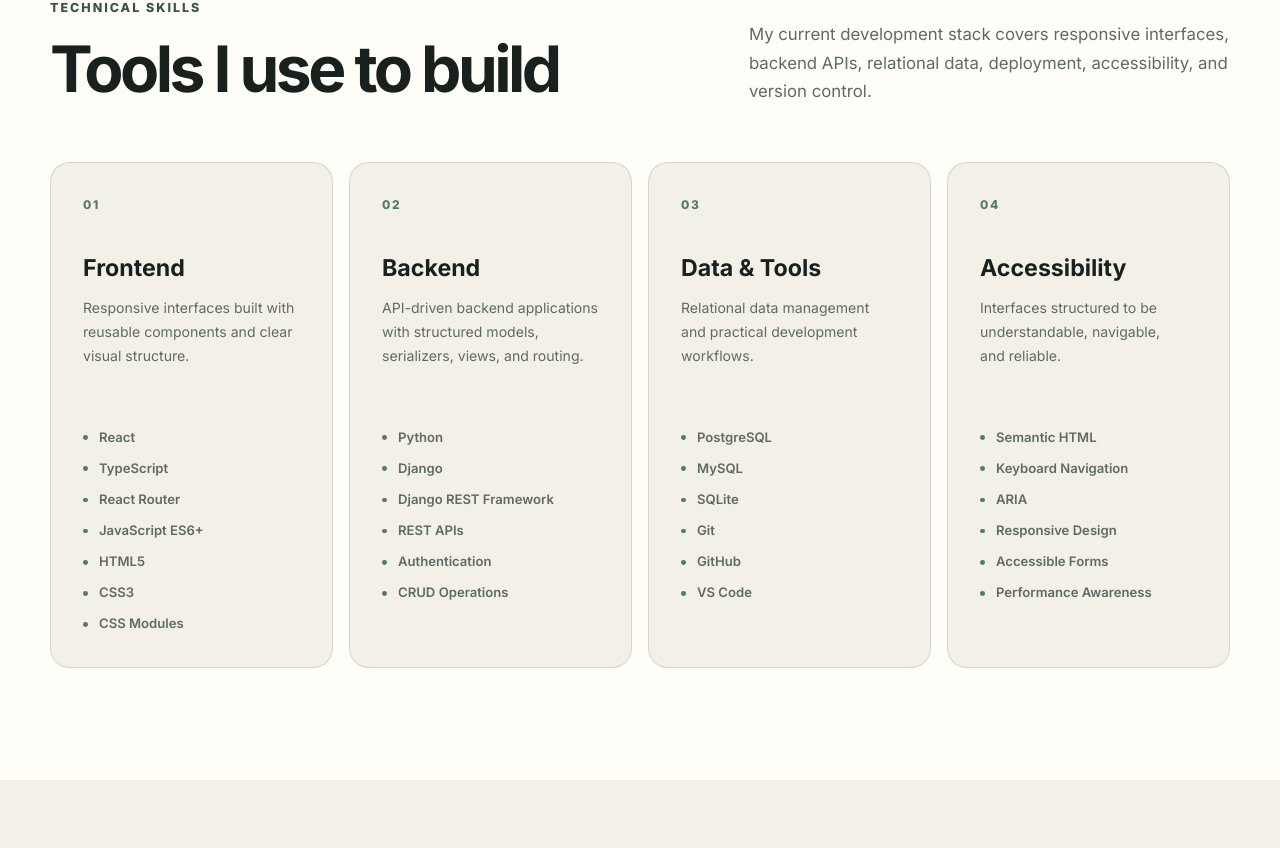
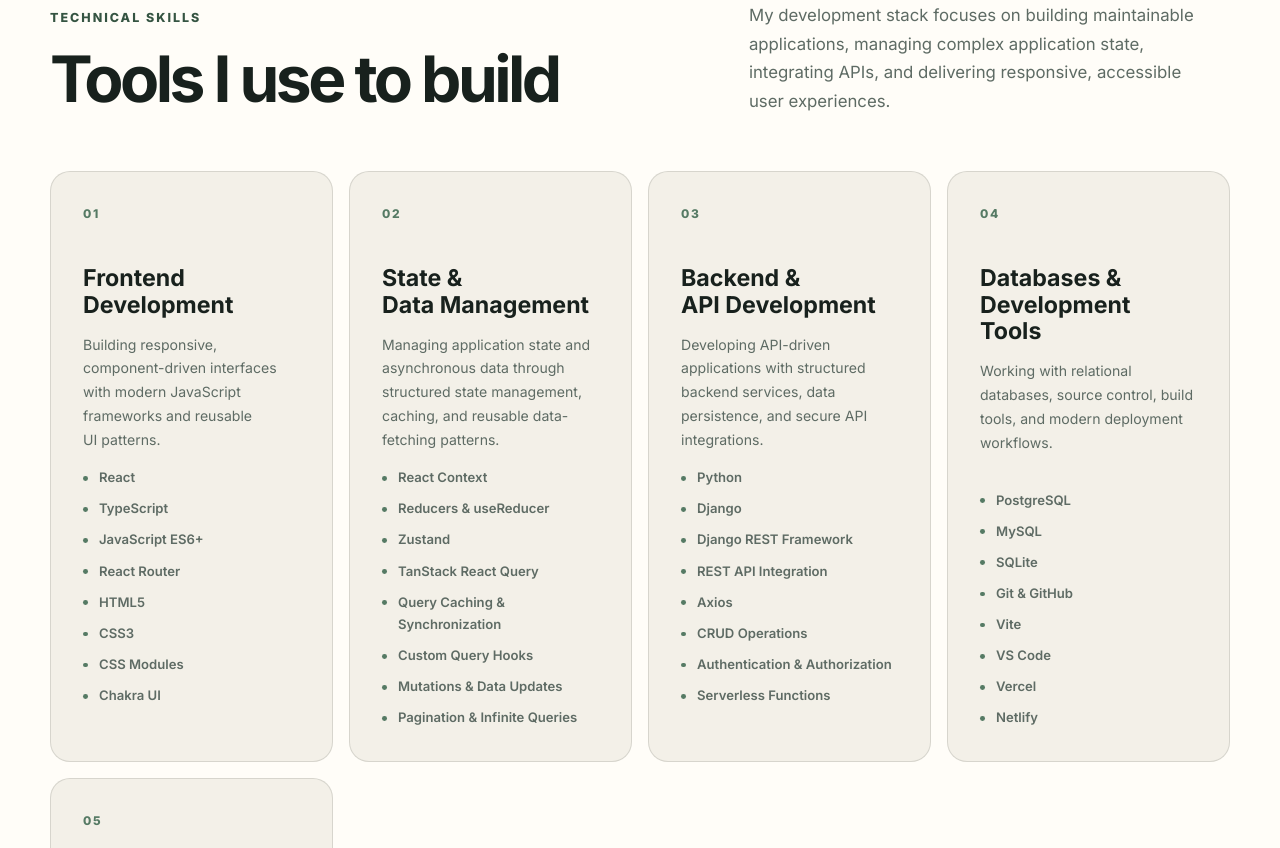
Before and after one commit to BRoseFE/portfolio, a React (Vite) app: page / in a window 1280 px wide. Shown: the part 5852-6700 px from the top of the page. Built offline with nearby package versions, Linux system fonts and the light colour scheme; a web font is replaced by a local one.

Commit message:
Updated skills

```diff
--- a/src/components/Skills.tsx
+++ b/src/components/Skills.tsx
@@ -14,9 +14,10 @@ function Skills() {
 					</div>
 
 					<p>
-						My current development stack covers responsive
-						interfaces, backend APIs, relational data, deployment,
-						accessibility, and version control.
+						My development stack focuses on building maintainable
+						applications, managing complex application state,
+						integrating APIs, and delivering responsive, accessible
+						user experiences.
 					</p>
 				</div>
 
@@ -24,81 +25,114 @@ function Skills() {
 					<article className="skill-card">
 						<span className="skill-number">01</span>
 
-						<h3>Frontend</h3>
+						<h3>Frontend Development</h3>
 
 						<p>
-							Responsive interfaces built with reusable components
-							and clear visual structure.
+							Building responsive, component-driven interfaces
+							with modern JavaScript frameworks and reusable UI
+							patterns.
 						</p>
 
 						<ul>
 							<li>React</li>
 							<li>TypeScript</li>
+							<li>JavaScript ES6+</li>
 							<li>React Router</li>
-							<li>JavaScript ES6+</li>
 							<li>HTML5</li>
 							<li>CSS3</li>
 							<li>CSS Modules</li>
+							<li>Chakra UI</li>
 						</ul>
 					</article>
 
 					<article className="skill-card">
 						<span className="skill-number">02</span>
 
-						<h3>Backend</h3>
+						<h3>State & Data Management</h3>
 
 						<p>
-							API-driven backend applications with structured
-							models, serializers, views, and routing.
+							Managing application state and asynchronous data
+							through structured state management, caching, and
+							reusable data-fetching patterns.
+						</p>
+
+						<ul>
+							<li>React Context</li>
+							<li>Reducers & useReducer</li>
+							<li>Zustand</li>
+							<li>TanStack React Query</li>
+							<li>Query Caching & Synchronization</li>
+							<li>Custom Query Hooks</li>
+							<li>Mutations & Data Updates</li>
+							<li>Pagination & Infinite Queries</li>
+						</ul>
+					</article>
+
+					<article className="skill-card">
+						<span className="skill-number">03</span>
+
+						<h3>Backend & API Development</h3>
+
+						<p>
+							Developing API-driven applications with structured
+							backend services, data persistence, and secure API
+							integrations.
 						</p>
 
 						<ul>
 							<li>Python</li>
 							<li>Django</li>
 							<li>Django REST Framework</li>
-							<li>REST APIs</li>
-							<li>Authentication</li>
+							<li>REST API Integration</li>
+							<li>Axios</li>
 							<li>CRUD Operations</li>
+							<li>Authentication & Authorization</li>
+							<li>Serverless Functions</li>
 						</ul>
 					</article>
 
 					<article className="skill-card">
-						<span className="skill-number">03</span>
+						<span className="skill-number">04</span>
 
-						<h3>Data & Tools</h3>
+						<h3>Databases & Development Tools</h3>
 
 						<p>
-							Relational data management and practical development
-							workflows.
+							Working with relational databases, source control,
+							build tools, and modern deployment workflows.
 						</p>
 
 						<ul>
 							<li>PostgreSQL</li>
 							<li>MySQL</li>
 							<li>SQLite</li>
-							<li>Git</li>
-							<li>GitHub</li>
+							<li>Git & GitHub</li>
+							<li>Vite</li>
 							<li>VS Code</li>
+							<li>Vercel</li>
+							<li>Netlify</li>
 						</ul>
 					</article>
 
 					<article className="skill-card">
-						<span className="skill-number">04</span>
+						<span className="skill-number">05</span>
 
-						<h3>Accessibility</h3>
+						<h3>Accessibility & UI/UX</h3>
 
 						<p>
-							Interfaces structured to be understandable,
-							navigable, and reliable.
+							Creating intuitive interfaces with accessibility,
+							responsive behaviour, usability, and performance in
+							mind.
 						</p>
 
 						<ul>
 							<li>Semantic HTML</li>
+							<li>ARIA</li>
 							<li>Keyboard Navigation</li>
-							<li>ARIA</li>
+							<li>Accessible Forms</li>
 							<li>Responsive Design</li>
-							<li>Accessible Forms</li>
-							<li>Performance Awareness</li>
+							<li>Component Reusability</li>
+							<li>Loading & Error States</li>
+							<li>Performance Optimization</li>
 						</ul>
 					</article>
 				</div>
```
